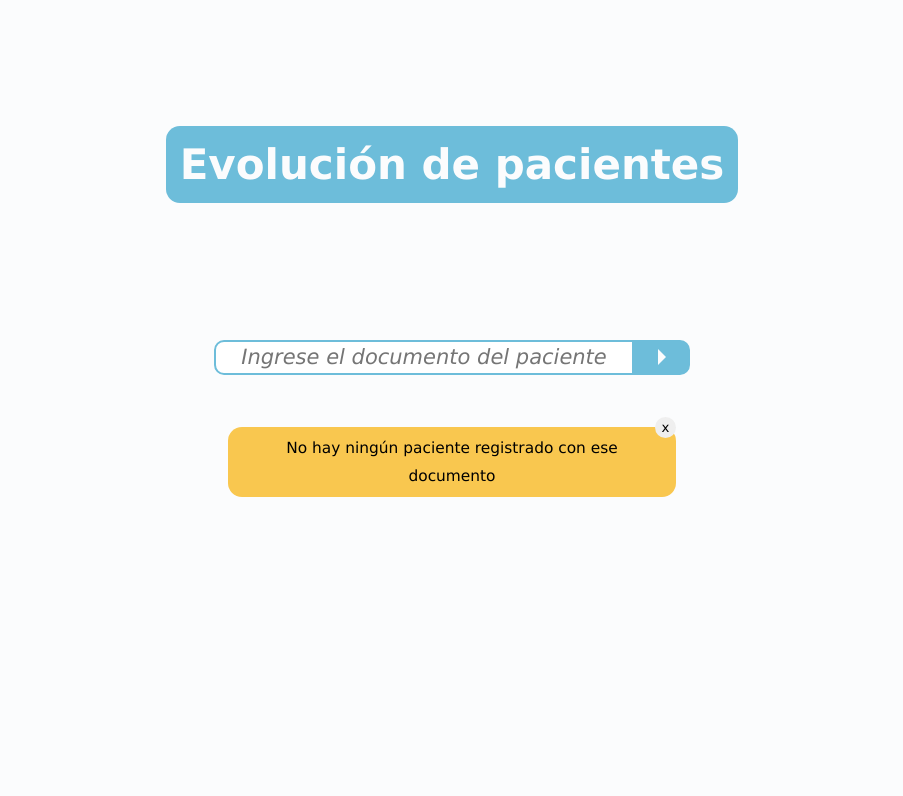
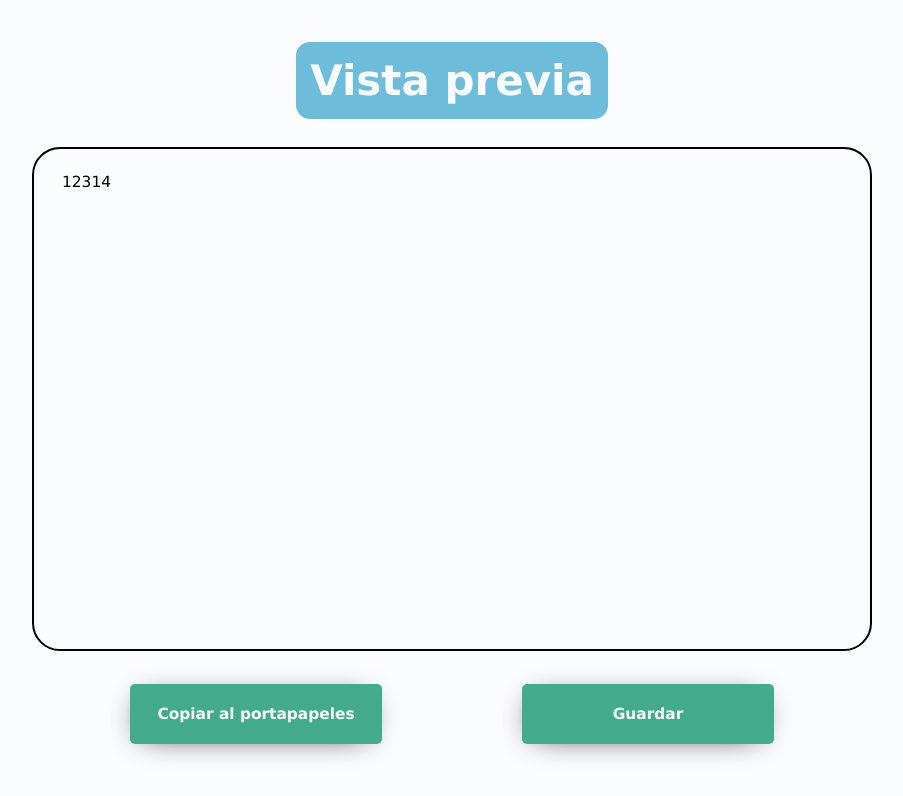
Before and after one commit to DanielAizcorbe/pae-v2, a React (Create React App) app: page /evolucion/finalizar in a window 1280 px wide. Shown: the top 796 px of the page, without its empty margins (188-1091 px from the left). Built offline with nearby package versions, Linux system fonts and the light colour scheme; the HTML template or start-up script is replaced by a standard one.

Commit message:
add pantalla de vista previa del texto

```diff
--- a/src/App.js
+++ b/src/App.js
@@ -1,13 +1,15 @@
 
 import './App.css';
 import { BusquedaPaciente } from './components/buscar-paciente/BusquedaPaciente';
+import { EvolucionTerminada } from './components/evolucion-terminada/EvolucionTerminada';
 import { Evolucion } from "./components/evolucion/Evolucion";
 
 function App() {
   return (
     <div className="App">
-      <BusquedaPaciente seBuscoDocumentoInexistente={true} />
+      {/* <BusquedaPaciente seBuscoDocumentoInexistente={true} /> */}
       {/* <Evolucion /> */}
+      <EvolucionTerminada/>
     </div>
   );
 }
--- /dev/null
+++ b/src/components/evolucion-terminada/EvolucionTerminada.js
@@ -0,0 +1,30 @@
+import React, { useState } from "react";
+import "./evolucion-terminada.css";
+
+const EvolucionTerminada = () => {
+
+    const [texto, setTexto] = useState("12314");
+    const [fueGuardado, setFueGuardado] = useState(false);
+
+    return (
+        <div className="resumen-container">
+            <h1>Vista previa</h1>
+            <div className="resumen-cuerpo">
+                <textarea className="evolucion-completa" value={texto} onChange={(event) => setTexto(event.target.value)}>
+                </textarea>
+                <div className="botones-resumen">
+                    <button className="btn-copiar-texto">
+                        Copiar al portapapeles
+                    </button>
+                    {fueGuardado ?
+                    <div className="btn-guardado">V Guardado</div>
+                    : <button className="btn-guardar" onClick={() => setFueGuardado(true)}>
+                        Guardar
+                    </button>}
+                </div>
+            </div>
+        </div>
+    );
+}
+
+export { EvolucionTerminada }
--- /dev/null
+++ b/src/components/evolucion-terminada/evolucion-terminada.css
@@ -0,0 +1,73 @@
+.resumen-container {
+    height: 100vh;
+    width: 100vw;
+    padding: 1rem 3rem;
+    display: flex;
+    flex-direction: column;
+    justify-content: flex-start;
+    align-items: center;
+}
+
+.resumen-cuerpo {
+    display: flex;
+    flex-direction: column;
+    align-items: center;
+    width: 100%;
+    height: 100%;
+}
+
+.evolucion-completa {
+    width: 60rem;
+    height: 36rem;
+    padding: 1.7rem 2rem;
+    border-radius: 2rem;
+    background-color: var(--color-fondo);
+    border: 2px solid ;
+    font-size: 1.1rem;
+    resize: none;
+    margin-bottom: 2rem;
+    outline: none;
+}
+
+.evolucion-completa::selection {
+    background-color: var(--fondo-resaltado);
+}
+
+.evolucion-completa:focus {
+    border: 2px solid var(--fondo-resaltado);
+    transition: border 100ms linear;
+}
+
+.botones-resumen {
+    display: flex;
+    flex-direction: row;
+    padding: 2rem;
+    justify-content: space-between;
+    align-items: center;
+    width: 50rem;
+    height: 5rem;
+}
+
+.btn-copiar-texto,
+.btn-guardar,
+.btn-guardado {
+    background-color: var(--confirmado);
+    border: none;
+    border-radius: 5px;
+    padding: 1.5rem;
+    color: var(--color-fondo);
+    font-size: 1.1rem;
+    font-weight: bold;
+    width: 18rem;
+    cursor: pointer;
+    -webkit-box-shadow: -2px 4px 31px -14px rgba(0, 0, 0, 0.95);
+    -moz-box-shadow: -2px 4px 31px -14px rgba(0, 0, 0, 0.95);
+    box-shadow: -2px 4px 31px -14px rgba(0, 0, 0, 0.95);
+    text-align: center;
+}
+
+.btn-guardar:hover,
+.btn-copiar-texto:hover {
+    background-color: var(--fondo-resaltado);
+    transition: background-color 150ms linear;
+}
--- a/src/components/evolucion/ItemEvolucionAnterior.js
+++ b/src/components/evolucion/ItemEvolucionAnterior.js
@@ -1,9 +1,10 @@
 import React from "react";
+import { VentanaModal } from "../modal/VentanaModal";
 
 const ItemEvolucionAnterior = ({evolucionAnterior}) => {
 
     return (
-        <li key={evolucionAnterior.id} onClick={() => alert("APRETASTE EL BOTON CON ID: " + evolucionAnterior.id)}>
+        <li key={evolucionAnterior.id}>
             <span>{evolucionAnterior.hora + "-" + evolucionAnterior.fecha}</span>
             {"-" + evolucionAnterior.sector}
         </li>
```
Also changed, not shown: demo-pantallas/FINALIZAR.png (added).
